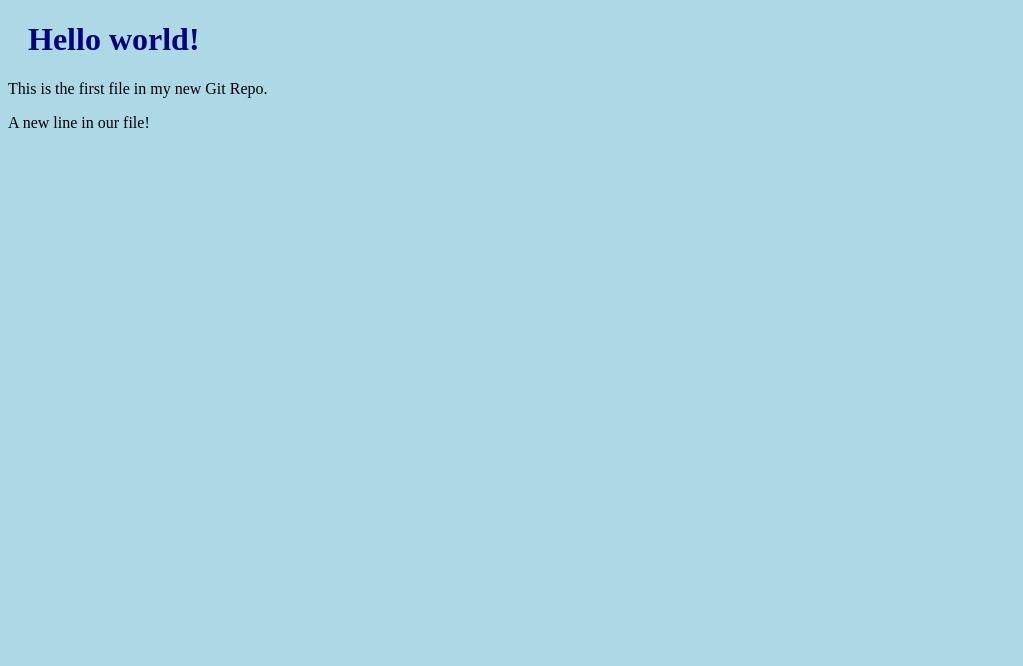
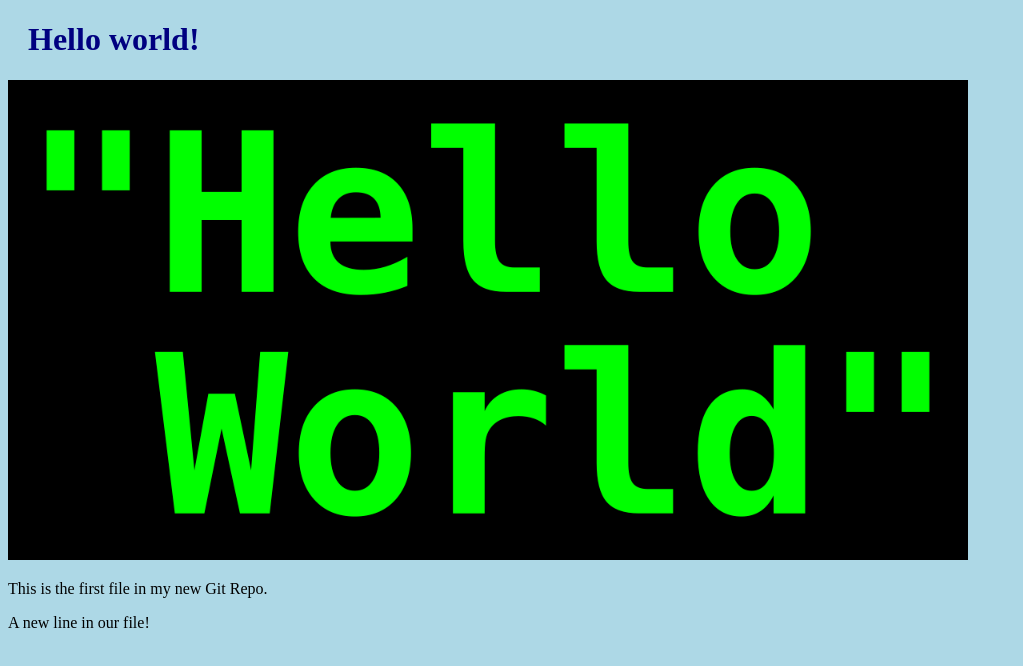
Before and after one commit to suwai2196/gitTest, a plain HTML site: page index.html in a window 1280 px wide. Shown: the whole page, without its empty margins (0-1023 px from the left). Drawn offline with Linux system fonts and the light colour scheme.

Commit message:
added image to Hello World

```diff
--- a/index.html
+++ b/index.html
@@ -7,6 +7,8 @@
 <body>
 
 <h1>Hello world!</h1>
+<div><img src="HelloWorld.png" alt="Hello World from Space"
+style="width:100%;max-width:960px"></div>
 <p>This is the first file in my new Git Repo.</p>
 <p>A new line in our file!</p>
 
```
Also changed, not shown: HelloWorld.png (added).
